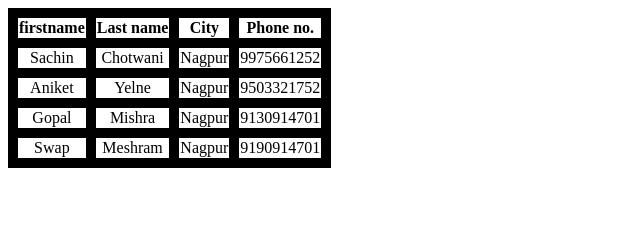
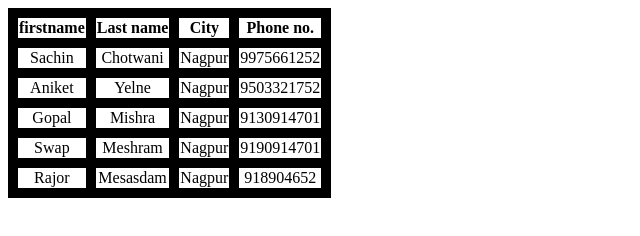
Before and after one commit to sachinr06/freshersbatch-oct16, a plain HTML site: page htmlassignment.html in a window 1280 px wide. Shown: the whole page, without its empty margins (0-640 px from the left). Drawn offline with Linux system fonts and the light colour scheme.

Commit message:
Fifth Commit

```diff
--- a/htmlassignment.html
+++ b/htmlassignment.html
@@ -40,5 +40,12 @@
 <td> Nagpur</td>
 <td> 9190914701</td>
  </tr>
+ </tr>
+<tr>
+<td> Rajor</td>
+<td> Mesasdam</td>
+<td> Nagpur</td>
+<td> 918904652</td>
+ </tr>
 </body>
 </html>
```
